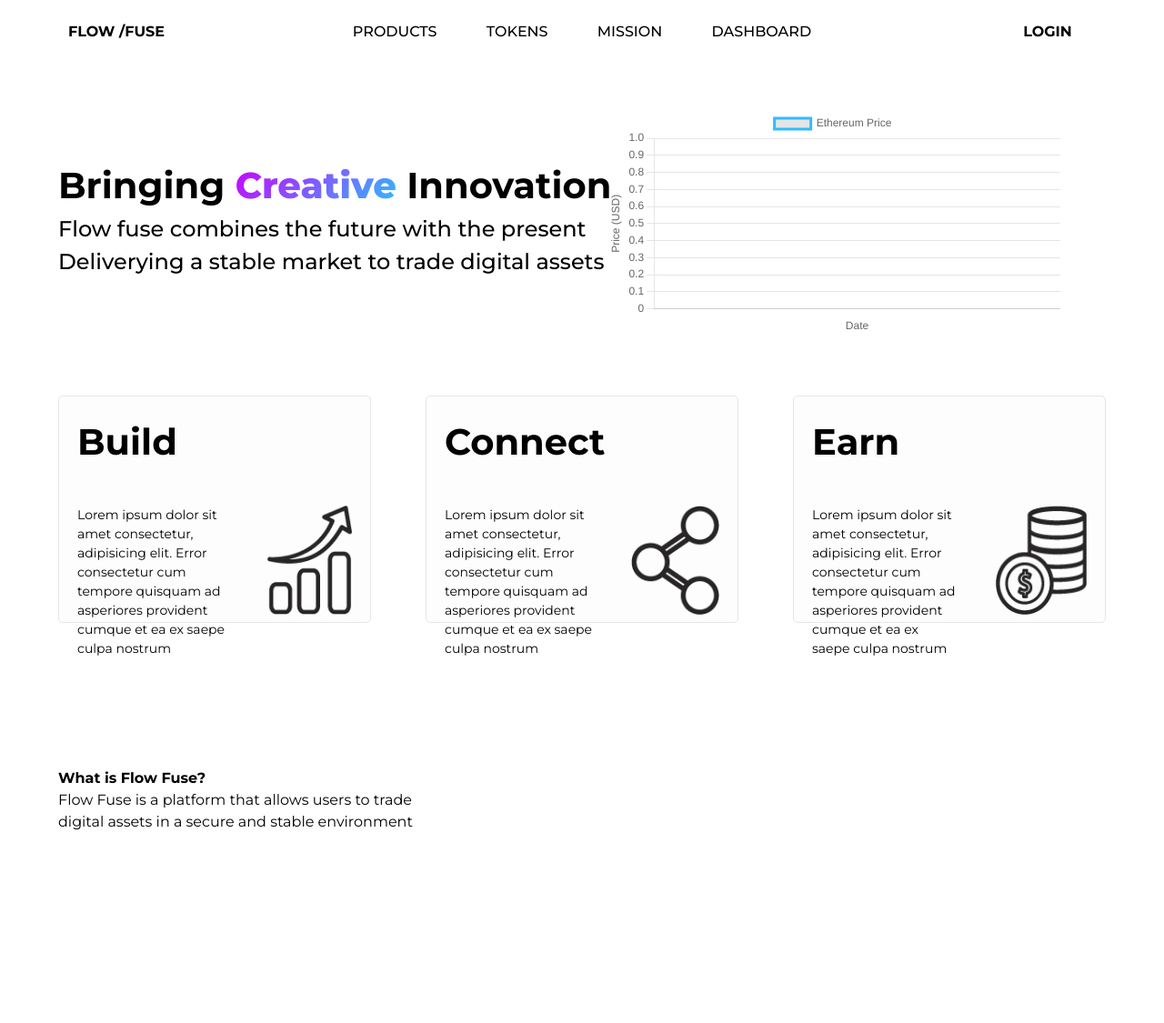
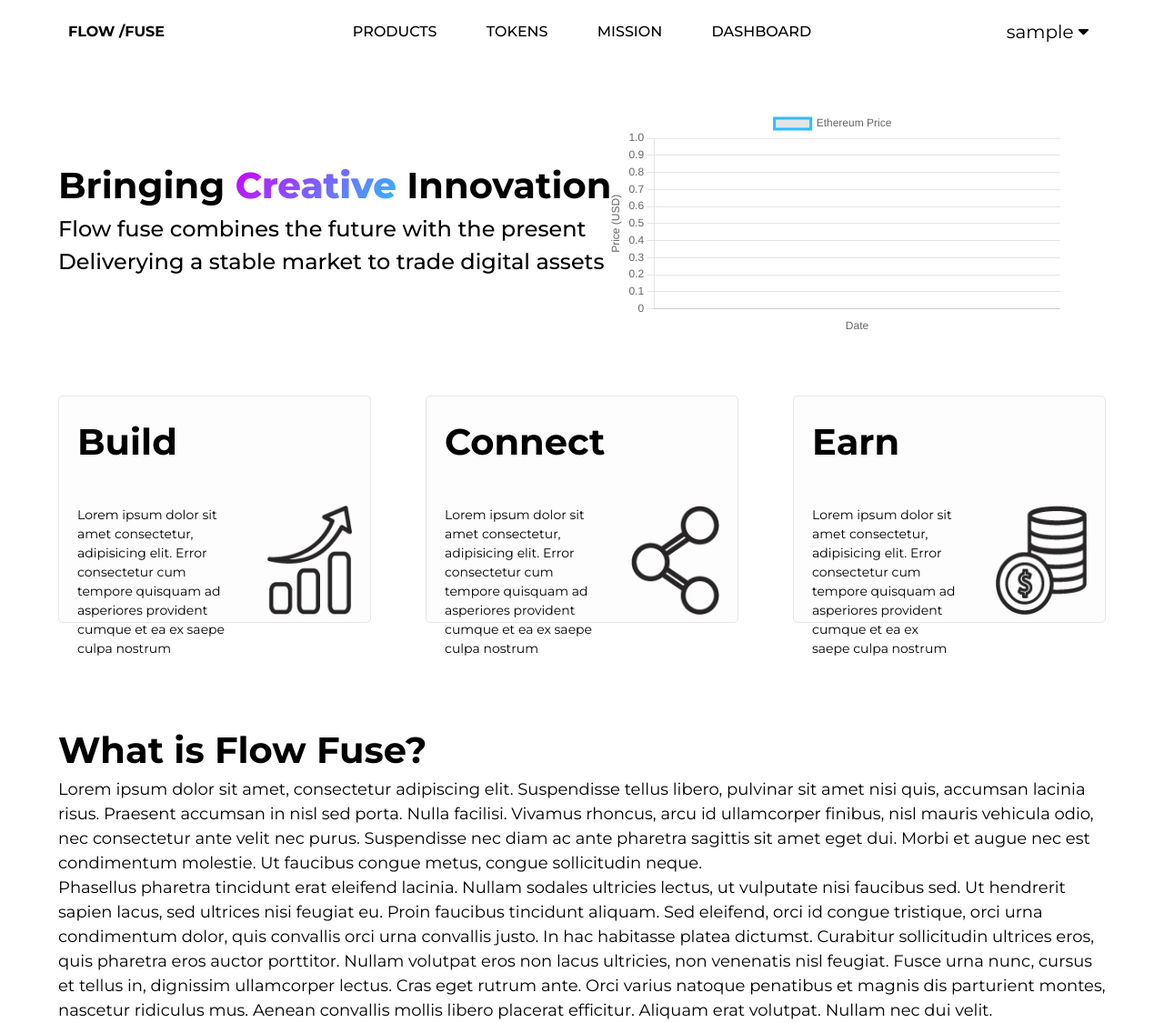
Before and after one commit to PoorLittleDefult/Flow-Fuse, a Flask app: page / in a window 1280 px wide. Shown: the whole page at 91% size. Before the commit the page ends 913 px from the top, so only its background shows below. Run offline with Flask 2, Linux system fonts and the light colour scheme; a user stored in the database is signed in; style sheets or scripts are compiled from the project's sources.

Commit message:
added user sessions and logout
I added user sessions as well as a logout api that allows the user to logout. also minor mention I added a create account button on the login page

```diff
--- a/app/models.py
+++ b/app/models.py
@@ -2,8 +2,10 @@ from app import db
 
 class Item(db.Model):
     id = db.Column(db.Integer, primary_key=True)
-    item_name = db.Column(db.String)
+    user_id = db.Column(db.Integer, db.ForeignKey('user.id'))
+    item_name = db.Column(db.String, nullable=False)
     category = db.Column(db.String, nullable=False)
+    description = db.Column(db.String)
     price = db.Column(db.Numeric, nullable=False)
 
 class User(db.Model):
--- a/app/routes.py
+++ b/app/routes.py
@@ -21,6 +21,7 @@ def load_user(user_id):
 @app.route('/', methods=['GET', 'POST'])
 def home():
     return render_template('home.html')
+
 
 @app.route('/mission')
 def mission():
@@ -79,14 +80,19 @@ def login():
             login_user(user)
 
             flash('Login successful!', 'success')
-            print(user.username)
-            print(user.password)
+            session['username'] = username
+            print(session['username'])
             return redirect(url_for('home'))
         else:
             return redirect('/login?error=Incorrect Login Details')
             # print('Invalid username or password', 'danger')
 
     return render_template('login.html')
+
+@app.route('/logout/api')
+def logout_api():
+    session.clear()
+    return redirect(url_for('home'))
 
 
 @app.route('/error')
--- a/app/static/styles.css
+++ b/app/static/styles.css
@@ -12,6 +12,11 @@
 
 * {
     font-family: 'Montserrat', sans-serif;
+}
+
+html{
+    scroll-behavior: smooth;
+    overflow-x: hidden;
 }
 
 body{
@@ -96,6 +112,68 @@ a{
   font-weight: 700;
 }
 
+.signedin{
+  position: absolute;
+  margin-top: 35px;
+  word-spacing: 50px;
+  transform: translate(-50%, -50%);
+  left: 90%;
+}
+
+
+/* -------------dropdown------------------------------------------------ */
+
+.dropdown {
+  float: left;
+  overflow: hidden;
+}
+
+.dropdown .btn {
+  font-size: 20px;
+  border: none;
+  outline: none;
+  padding: 14px 16px;
+  background-color: inherit;
+  font-family: inherit;
+  margin: 0;
+}
+
+
+.dropdown-content {
+  display: none;
+  position: absolute;
+  background-color: #f9f9f9;
+  border-radius: 10px;
+  width: 100px;
+  box-shadow: 0px 8px 16px 0px rgba(0,0,0,0.2);
+  z-index: 1;
+}
+
+.dropdown-content a {
+  text-align: center;
+  font-size: 12px;
+  color: black;
+  padding: 6px 8px;
+  text-decoration: none;
+  display: block;
+}
+
+.dropdown-content a:hover {
+  background-color: #ddd;
+  font-size: 12px;
+  border-radius: 10px;
+}
+
+.dropdown:hover .dropdown-content {
+  display: block;
+}
+
+/* --------------------------------------------------------- */
+
+
+.fa fa-caret-down{
+  font-size: 20px;
+}
 
 .add{
     position: absolute;
@@ -468,7 +546,7 @@ form .user-details .input-box{
 
 .info-container {
   position: absolute;
-  top: 110%;
+  top: 120%;
   left: 50%;
   transform: translate(-50%, -50%);
   width: calc(100% - 10%);
@@ -477,6 +555,17 @@ form .user-details .input-box{
   justify-content: space-between; /* Spread out items */
   align-items: center; /* Vertically center the items */
   gap: 60px;
+}
+
+.info-container h2{
+  font-size: 40px;
+  font-weight: 700;
+  padding: 0;
+  color: rgb(0, 0, 0);
+}
+
+.info-container p{
+  font-size: 18px;
 }
 
 
--- a/app/templates/home.html
+++ b/app/templates/home.html
@@ -83,28 +83,30 @@
         <h3>Build</h3>
         <div class="flex-container">
             <p>Lorem ipsum dolor sit amet consectetur, adipisicing elit. Error consectetur cum tempore quisquam ad asperiores provident cumque et ea ex saepe culpa nostrum</p>
-            <img class="image" src="../static/images/upwards.png" alt="">
+            <img class="image" src="../static/images/upwards.png" alt="build">
         </div>
     </div>
     <div class="card">
         <h3>Connect</h3>
         <div class="flex-container">
             <p>Lorem ipsum dolor sit amet consectetur, adipisicing elit. Error consectetur cum tempore quisquam ad asperiores provident cumque et ea ex saepe culpa nostrum</p>
-            <img class="image" src="../static/images/connect.png" alt="">
+            <img class="image" src="../static/images/connect.png" alt="connect">
         </div>
     </div>
     <div class="card">
         <h3>Earn</h3>
         <div class="flex-container">
         <p>Lorem ipsum dolor sit amet consectetur, adipisicing elit. Error consectetur cum tempore quisquam ad asperiores provident cumque et ea ex saepe culpa nostrum</p>
-        <img class="image" src="../static/images/earn.png" alt="">
+        <img class="image" src="../static/images/earn.png" alt="earn">
         </div>
     </div>
 </div>
 <div class="info-container">
     <div class="info">
         <h2>What is Flow Fuse?</h2>
-        <p>Flow Fuse is a platform that allows users to trade</p>
-        <p>digital assets in a secure and stable environment</p>
+        <p>Lorem ipsum dolor sit amet, consectetur adipiscing elit. Suspendisse tellus libero, pulvinar sit amet nisi quis, accumsan lacinia risus. Praesent accumsan in nisl sed porta. Nulla facilisi. Vivamus rhoncus, arcu id ullamcorper finibus, nisl mauris vehicula odio, nec consectetur ante velit nec purus. Suspendisse nec diam ac ante pharetra sagittis sit amet eget dui. Morbi et augue nec est condimentum molestie. Ut faucibus congue metus, congue sollicitudin neque.</p>
+        <p>Phasellus pharetra tincidunt erat eleifend lacinia. Nullam sodales ultricies lectus, ut vulputate nisi faucibus sed. Ut hendrerit sapien lacus, sed ultrices nisi feugiat eu. Proin faucibus tincidunt aliquam. Sed eleifend, orci id congue tristique, orci urna condimentum dolor, quis convallis orci urna convallis justo. In hac habitasse platea dictumst. Curabitur sollicitudin ultrices eros, quis pharetra eros auctor porttitor. Nullam volutpat eros non lacus ultricies, non venenatis nisl feugiat. Fusce urna nunc, cursus et tellus in, dignissim ullamcorper lectus. Cras eget rutrum ante. Orci varius natoque penatibus et magnis dis parturient montes, nascetur ridiculus mus. Aenean convallis mollis libero placerat efficitur. Aliquam erat volutpat. Nullam nec dui velit.</p>
 </div>
+</div>
+<footer></footer>
 {% endblock %}
--- a/app/templates/index.html
+++ b/app/templates/index.html
@@ -5,6 +5,7 @@
     <meta http-equiv="X-UA-Compatible" content="IE=edge">
     <meta name="viewport" content="width=device-width, initial-scale=1.0">
     <link rel="stylesheet" href="{{ url_for('static', filename='styles.css') }}">
+    <link rel="stylesheet" href="https://cdnjs.cloudflare.com/ajax/libs/font-awesome/4.7.0/css/font-awesome.min.css">
     <link href='https://fonts.googleapis.com/css?family=Montserrat:400,500,700,800&display=swap' rel='stylesheet'>
     <title>Flow Fuse</title>
     <script>
@@ -31,9 +32,21 @@
               <a href="/mission">MISSION</a>
               <a href="/">DASHBOARD</a>
             </div>
+            {% if not session['username']%}
             <div class="login">
               <a href="/login">LOGIN</a>
             </div>
+            {% endif %}
+            {% if session['username']%}
+            <div class="signedin">
+              <div class="dropdown">
+                <button class="btn">{{session['username']}}&nbsp;<i class="fa fa-caret-down"></i></button>
+                <div class="dropdown-content">
+                  <a href="{{ url_for( 'logout_api') }}">LOGOUT</a>
+                </div>
+              </div>
+            </div>
+            {% endif %}
     </header>
     {% block content %}{% endblock %}
       <script>
--- a/app/templates/login.html
+++ b/app/templates/login.html
@@ -17,6 +17,7 @@
         <div class="button">
           <input type="submit" value="Login">
         </div>
+        <a href="/signup" style="text-decoration: underline;">create new account</a>
         {% if error %}
             <p style="font-size: 18px; margin-top: -2%; text-align: center; color:rgb(0, 183, 255)" class="error"><strong style="position: relative;">Error:</strong> {{error}}</p>
         {% endif %}
--- a/app/templates/product.html
+++ b/app/templates/product.html
@@ -12,7 +12,7 @@
       </div>
       <div class="item-card__content">
         <div class="item-category"><strong>Category:</strong> {{ item.category }}</div>
-        <div class="item-price"><strong>Price:</strong> {{ item.price }}</div>
+        <div class="item-price"><strong>Price:</strong> {{ "$%.2f"|format(item.price) }}</div>
       </div>
     </div>
     {% endfor %}
--- a/package.json
+++ b/package.json
@@ -1,5 +1,8 @@
 {
   "dependencies": {
-    "tailwindcss": "^3.3.2"
+    "run": "^1.4.0",
+    "tailwindcss": "^3.3.2",
+    "three.js": "^0.77.1",
+    "vite": "^4.3.9"
   }
 }
```
Also changed, not shown: other parts of app/static/styles.css (+52 -1 lines), app/templates/new_item.html (+11 -3 lines), app/backpack.db, app/static/images/box.jpeg (added), package-lock.json.
